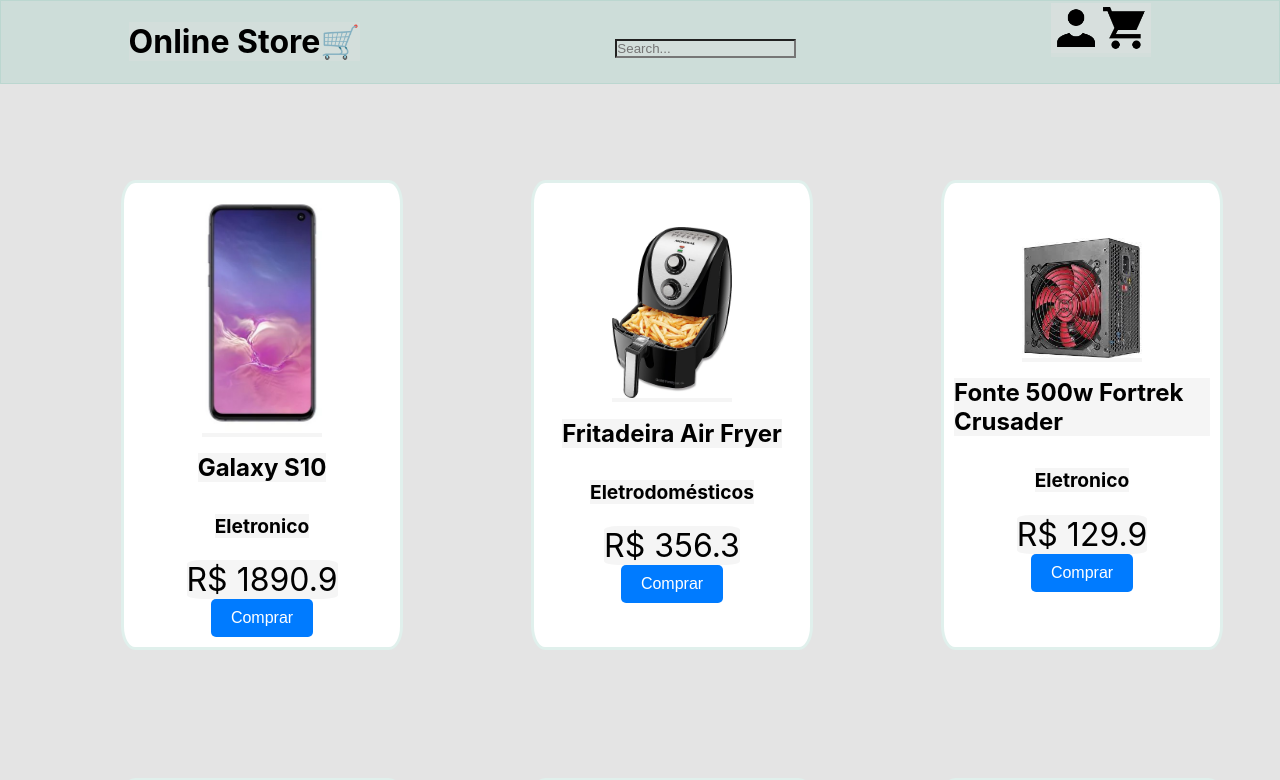
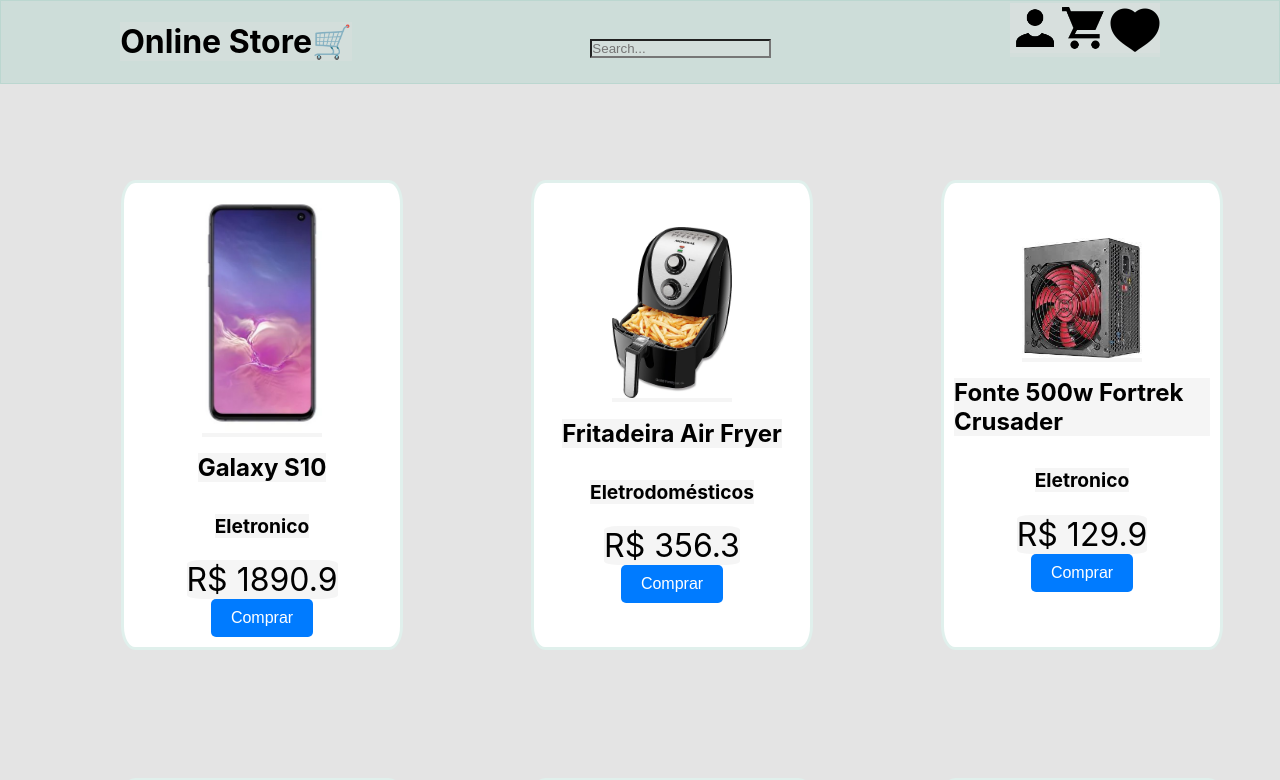
Before and after one commit to ebionarduche/online-store, a React (Create React App) app: page / in a window 1280 px wide. Shown: the top 780 px of the page. Built offline with nearby package versions, Linux system fonts and the light colour scheme.

Commit message:
feat: Adiciona ícones ao cabeçalho

```diff
--- a/src/components/Header.jsx
+++ b/src/components/Header.jsx
@@ -2,6 +2,7 @@
 import './style/Header.css';
 import profileIcon from '../data/icons/profile-icon.png';
 import cartIcon from '../data/icons/shopping-cart-icon.png';
+import FavIcon from '../data/icons/icons-heart-on.png';
 
 function Header() {
   return (
@@ -11,6 +12,7 @@
       <div className="header-icon-container">
         <img src={ profileIcon } alt="icon profile" width="50px" />
         <img src={ cartIcon } alt="icon cartshopping" width="50px" />
+        <img src={ FavIcon } alt="" width="50px" />
       </div>
     </div>
   );
```
Also changed, not shown: src/data/icons/icons-heart-off.png (added), src/data/icons/icons-heart-on.png (added).
